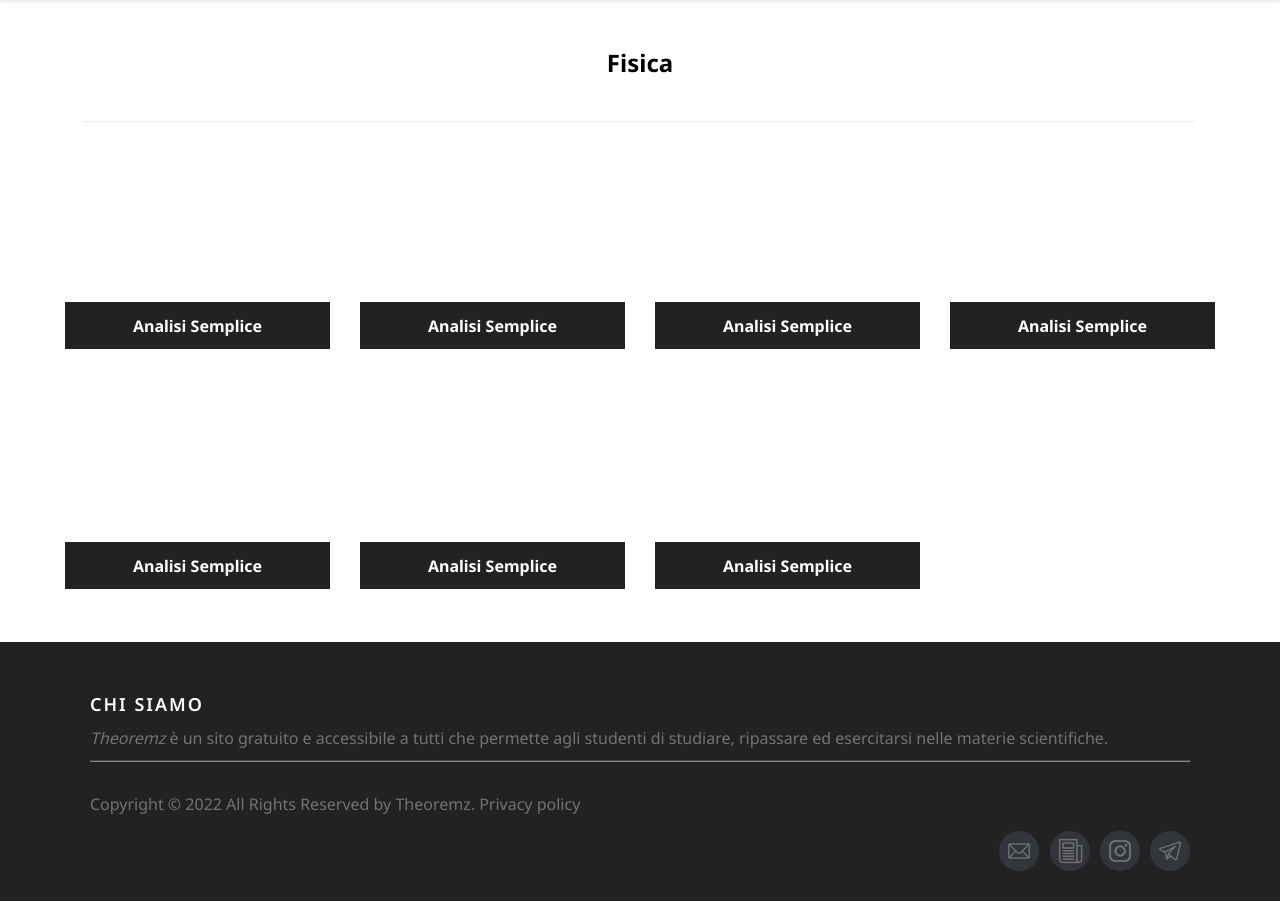
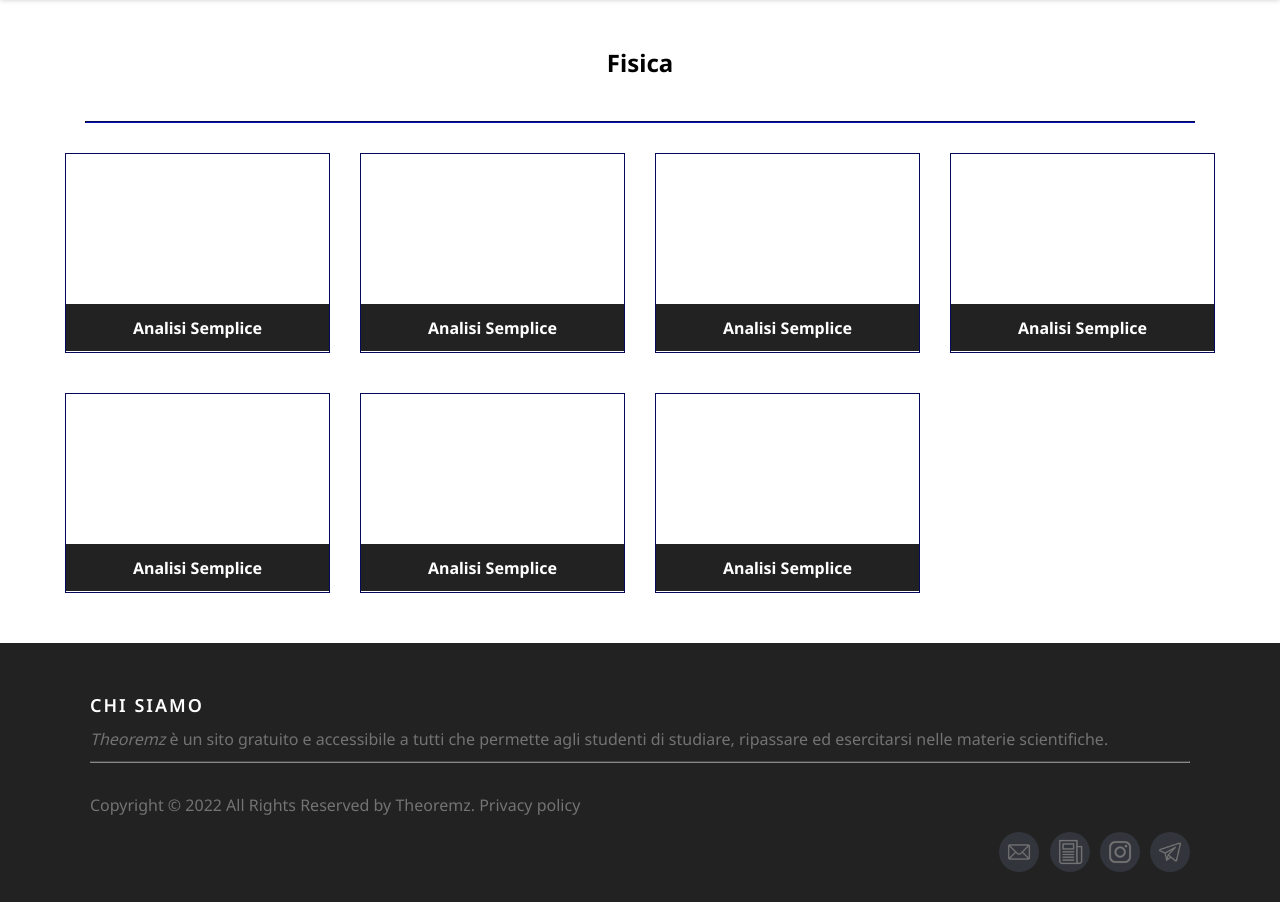
Before and after one commit to neogauss7/Bilbiolteca_digitale, a PHP site: page /Fisica.html in a window 1280 px wide. Shown: the part 75-977 px from the top of the page. Run offline with PHP 8.4, Linux system fonts and the light colour scheme.

Commit message:
Update general.css

```diff
--- a/general.css
+++ b/general.css
@@ -12,6 +12,7 @@
   --blk: black;
   --gray: #222222;
   --white: #fff;
+  --drkblue: #050959;
 }
 
 .darktheme {
@@ -20,6 +21,7 @@
   --gray: #222222;
   --white: rgb(47, 47, 47);
   --white1: #222222;
+  --drkblue: #fff;
 }
 
 .hidden {
```
